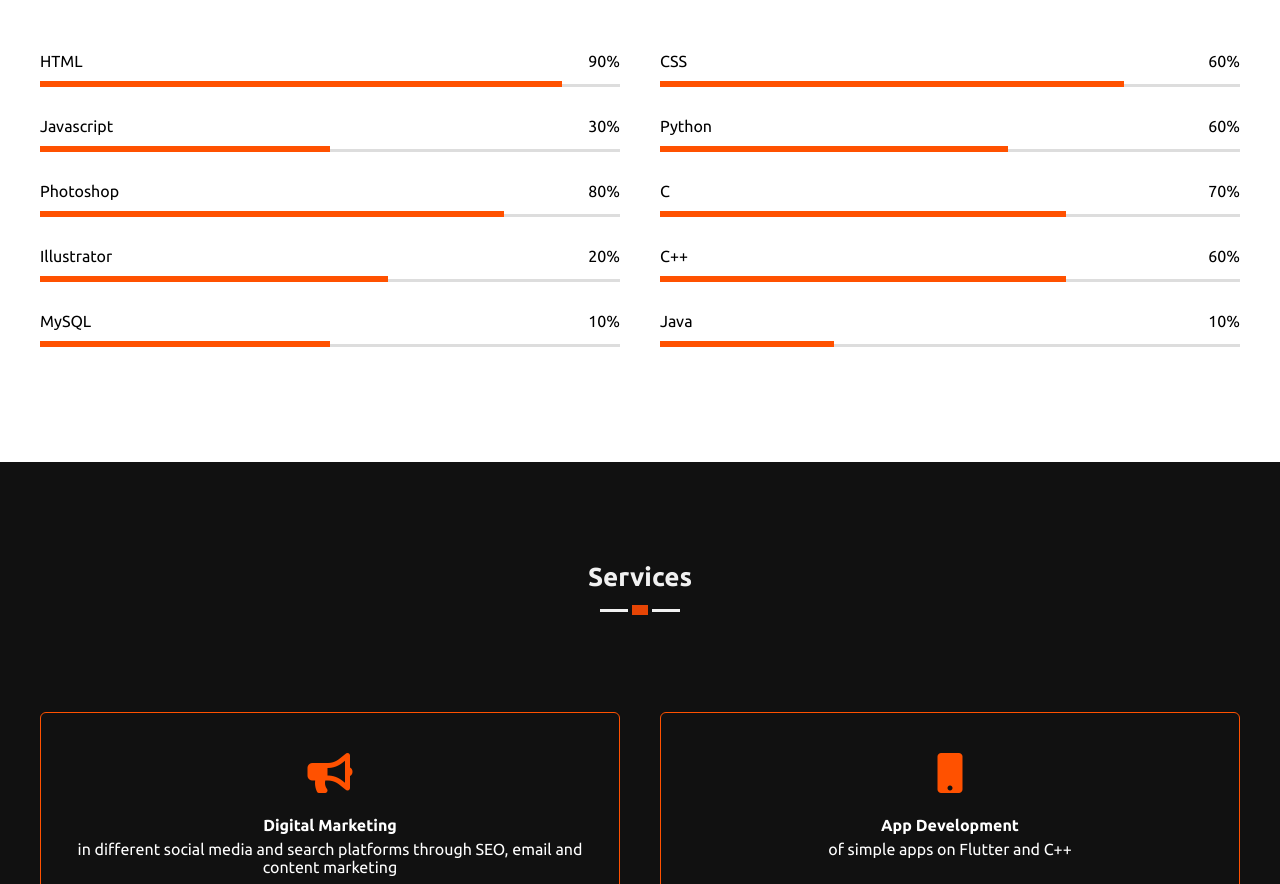
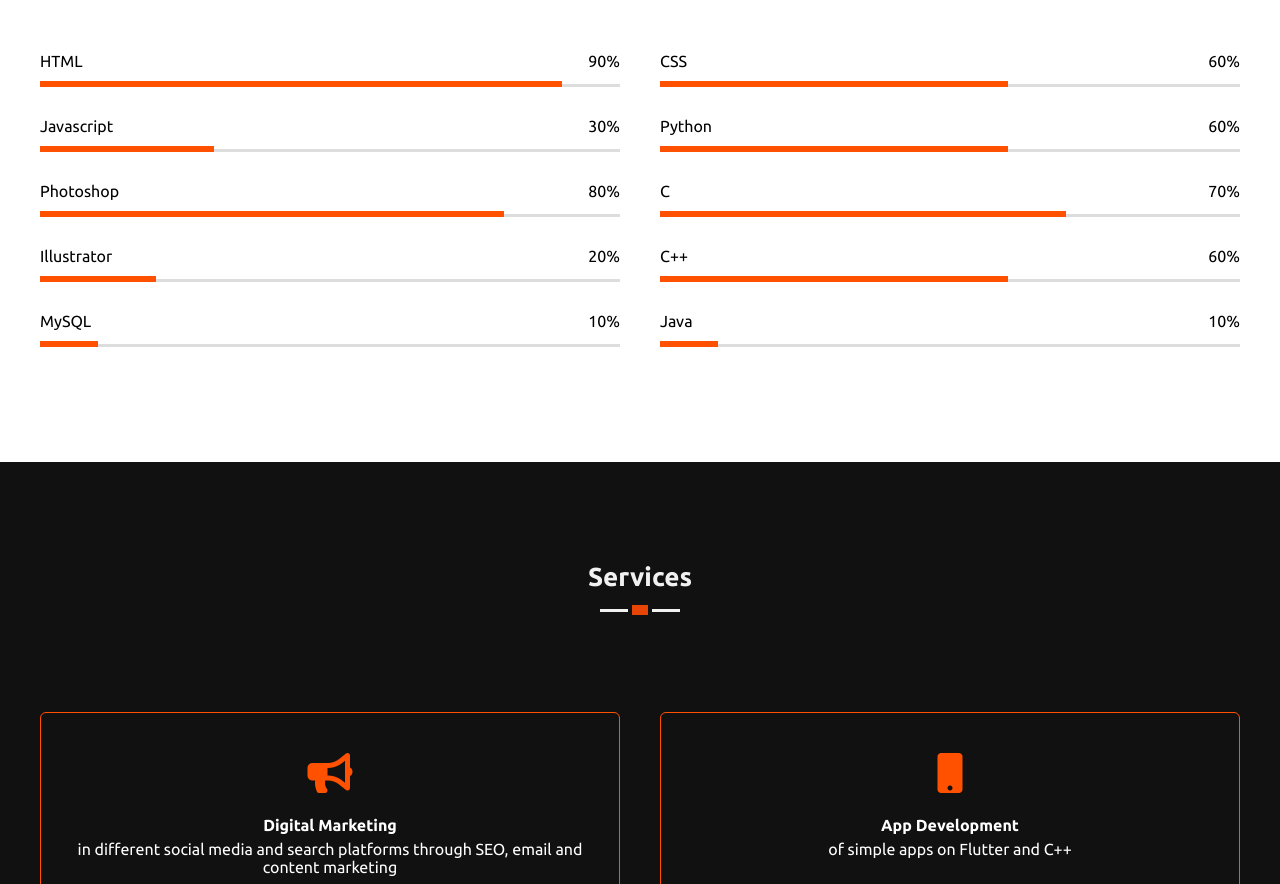
Before and after one commit to codernischal/Personal-Website, a plain HTML site: page index.html in a window 1280 px wide. Shown: the part 1275-2159 px from the top of the page. Drawn offline with nearby package versions, Linux system fonts and the light colour scheme.

Commit message:
Update style.css

```diff
--- a/css/style.css
+++ b/css/style.css
@@ -327,11 +327,11 @@
   }
 
   .css:after{
-    width: 80%;
+    width: 60%;
   }
 
   .js:after{
-    width: 50%;
+    width: 30%;
   }
 
   .py:after{
@@ -347,18 +347,18 @@
   }
 
   .php::after{
+    width: 20%;
+  }
+
+  .cpp::after{
     width: 60%;
   }
 
-  .cpp::after{
-    width: 70%;
-  }
-
   .mysql::after{
-    width: 50%;
+    width: 10%;
   }
   .bash::after{
-    width: 30%;
+    width: 10%;
   }
 
 
```
